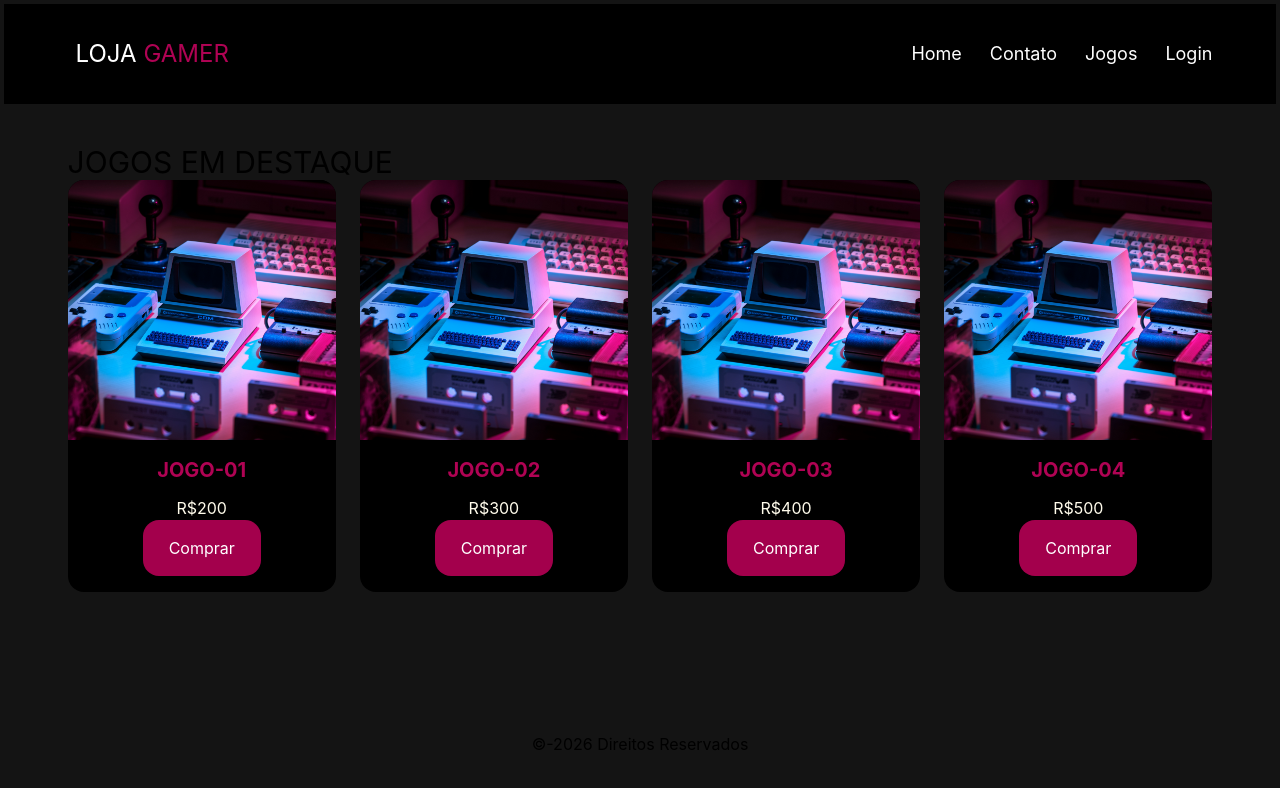
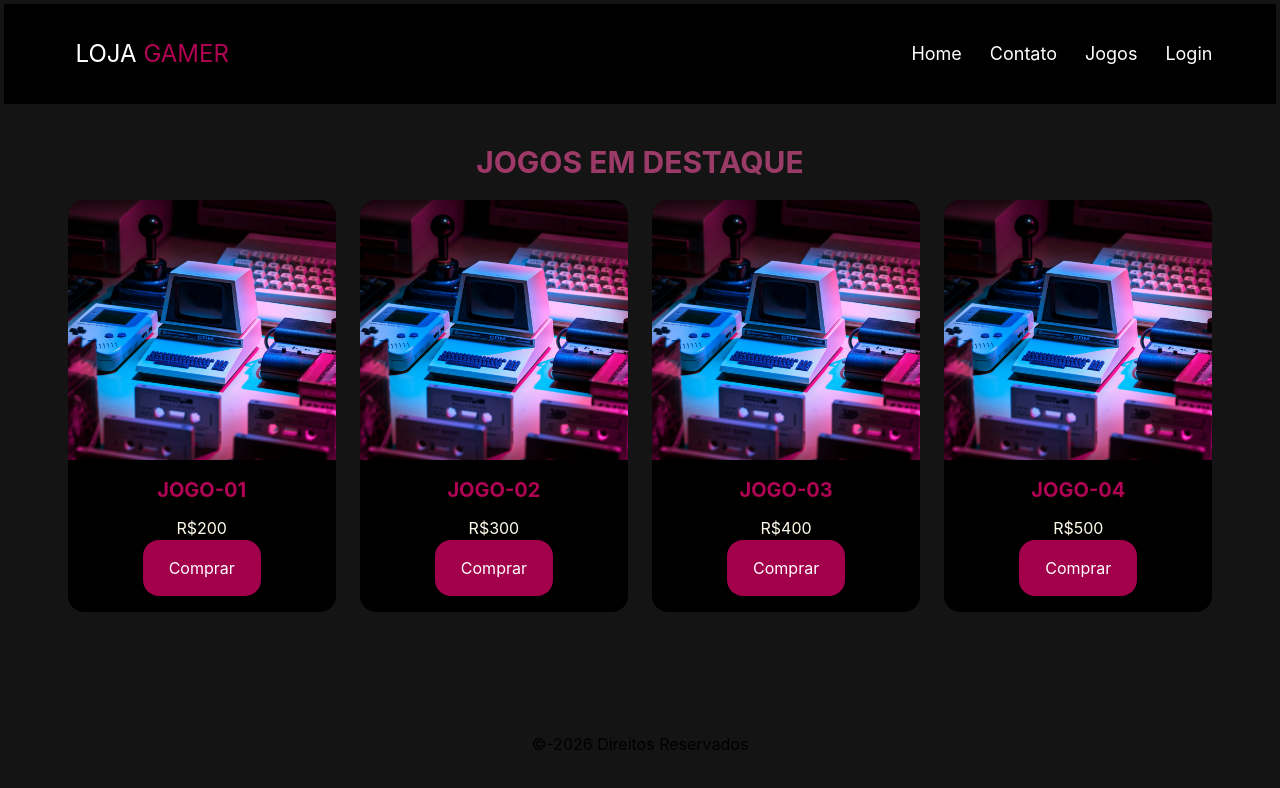
Before and after one commit to YaSiunte/loja-gamer, a React (Vite) app in the folder loja-gamer-main/: page / in a window 1280 px wide. Shown: the top 788 px of the page. Built offline with nearby package versions, Linux system fonts and the light colour scheme.

Commit message:
feat: Style efeitos no estilo

```diff
--- a/loja-gamer-main/src/css/estilo.css
+++ b/loja-gamer-main/src/css/estilo.css
@@ -10,3 +10,17 @@
         text-shadow: 0 0 10px #2600ff, 0 0 20px #00fff2;
     }
 }
+
+.titulo {
+    background-image: linear-gradient(to right, #e7428fb0, #ca558cb0);
+    text-transform: uppercase;
+    margin-bottom: 20px;
+    font-weight: 700;
+    -webkit-text-fill-color: transparent;
+    background-clip: text;
+    text-align: center;
+}
+
+.titulo:hover {
+    animation: acender 0.5s forwards;
+}
```
